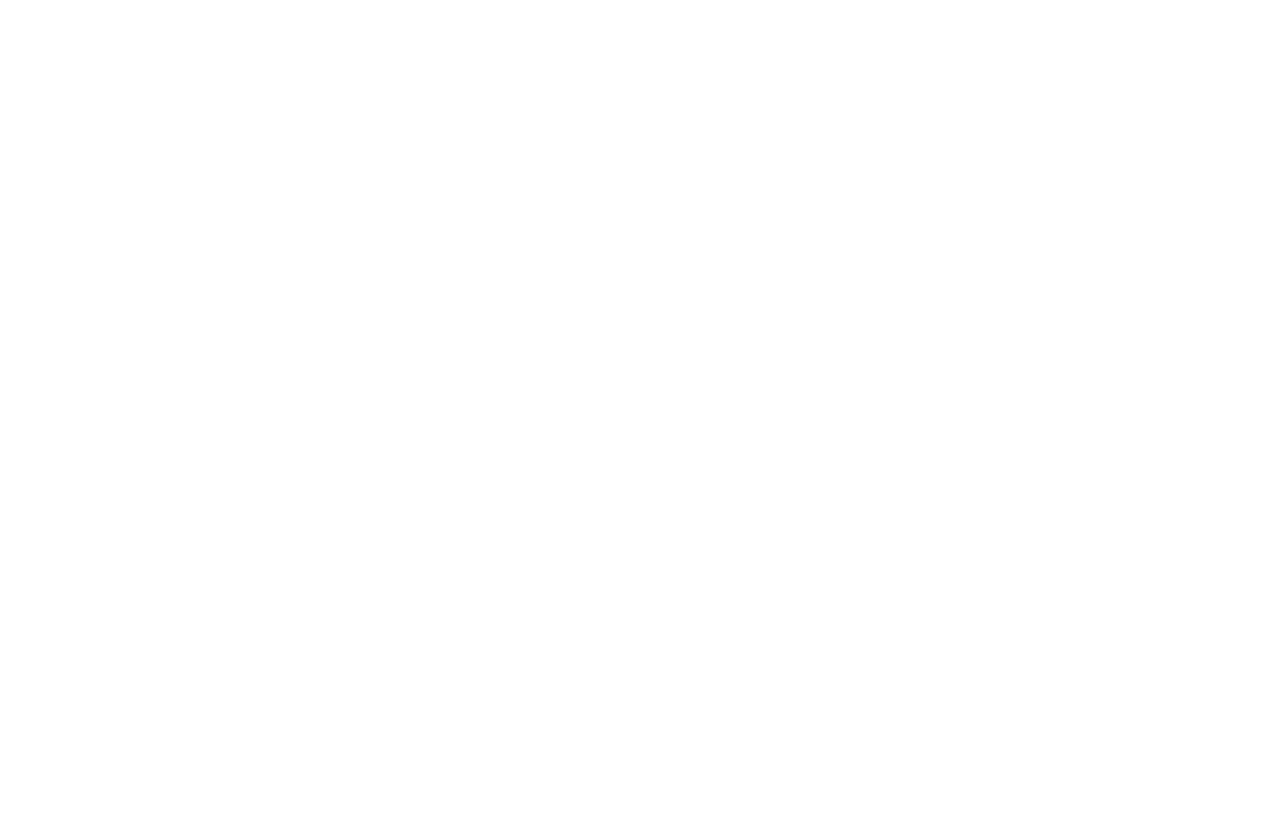
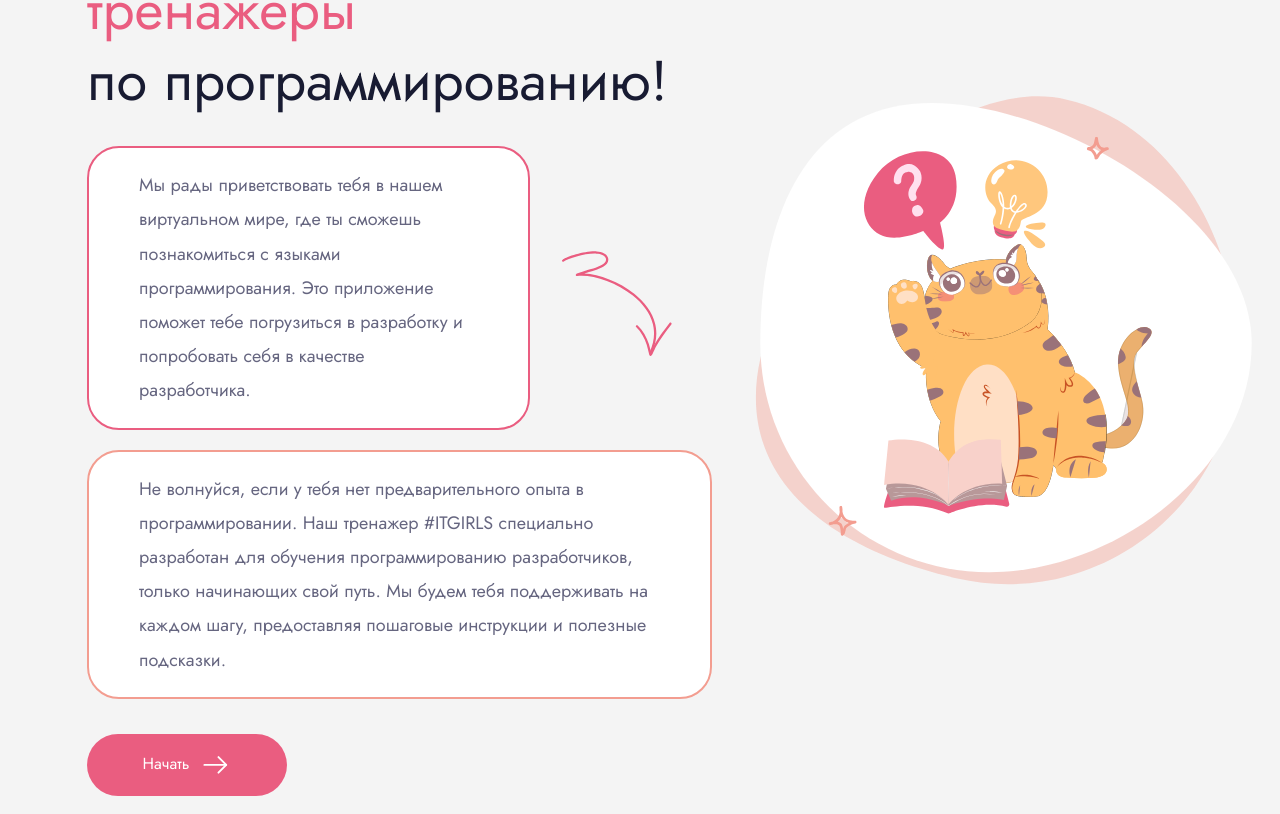
Before and after one commit to itgirlschool/Trainer, a React (Vite) app: page /greeting in a window 1280 px wide. Shown: the part 186-1000 px from the top of the page. Before the commit the page ends 800 px from the top, so only its background shows below. Built offline with nearby package versions, Linux system fonts and the light colour scheme.

Commit message:
add-routing, correct greeting text, add some styles

```diff
--- a/package.json
+++ b/package.json
@@ -10,7 +10,6 @@
     "preview": "vite preview"
   },
   "dependencies": {
-    "@reduxjs/toolkit": "^2.2.7",
     "antd": "^5.20.0",
     "normalize.css": "^8.0.1",
     "react": "^18.3.1",
@@ -20,6 +19,7 @@
   },
   "devDependencies": {
     "@eslint/js": "^9.8.0",
+    "@reduxjs/toolkit": "^2.2.7",
     "@types/react": "^18.3.3",
     "@types/react-dom": "^18.3.0",
     "@vitejs/plugin-react-swc": "^3.7.0",
--- a/src/Pages/Greeting/Greeting.jsx
+++ b/src/Pages/Greeting/Greeting.jsx
@@ -20,7 +20,7 @@ export default function Greeting() {
               <p className="greeting__text_pink">
                 в наши удивительные тренажеры
               </p>
-              <p className="greeting__text_black bl2">по HTML и CSS!</p>
+              <p className="greeting__text_black bl2">по программированию!</p>
             </div>
           </div>
           <div className="content_body">
@@ -28,23 +28,22 @@ export default function Greeting() {
               {" "}
               <div className="box box_first">
                 Мы рады приветствовать тебя в нашем виртуальном мире, где ты
-                сможешь познакомиться с HTML и CSS. Это приложение поможет тебе
-                погрузиться в веб-разработку и попробовать себя в качестве
-                разработчика.
+                сможешь познакомиться с языками программирования. Это приложение
+                поможет тебе погрузиться в разработку и попробовать себя в
+                качестве разработчика.
               </div>
               <img src={arrow} alt="arrow" />
             </div>
             <div className="box box_second">
               Не волнуйся, если у тебя нет предварительного опыта в
-              программировании. Наш тренажер #ITGIRLS предназначен для
-              начинающих: для тех, кто еще не определился и хотел бы
-              познакомиться с этим направлением поближе. Мы будем тебя
-              поддерживать на каждом шагу, предоставляя пошаговые инструкции и
-              полезные подсказки.
+              программировании. Наш тренажер #ITGIRLS специально разработан для
+              обучения программированию разработчиков, только начинающих свой
+              путь. Мы будем тебя поддерживать на каждом шагу, предоставляя
+              пошаговые инструкции и полезные подсказки.
             </div>
           </div>
           <div className="btn_wrapper">
-            <p>Создать профиль</p>
+            <p>Начать</p>
             <img src={arrowRight} alt="arrow" />
           </div>
           <div className="content_image"></div>
@@ -53,8 +52,8 @@ export default function Greeting() {
           <img src={cat} alt="cat" />
         </div>
       </section>
-      <div className="wrapper_paw">
-        <img src={paw} alt="paw" />
+      <div className="greeting__wrapper_paw">
+        <img src={paw} alt="paw"/>
       </div>
     </>
   );
--- a/src/Pages/Greeting/Greeting.scss
+++ b/src/Pages/Greeting/Greeting.scss
@@ -3,7 +3,7 @@
 .greeting__outer {
   display: grid;
   grid-template-columns: 1fr 1fr;
-  padding: 20px 87px;
+  padding: 20px 0 20px 87px;
   font-family: $familyJostRegular;
   font-weight: $light;
   @media (max-width: 1550px) {
@@ -11,6 +11,7 @@
   }
   @media (max-width: 1215px){
     display: flex;
+    padding: 20px 87px;
   }
   @media (max-width: 680px) {
     padding: 3%;
@@ -116,6 +117,7 @@
       color: white;
       @media (max-width: 680px) {
         width: 100%;
+        margin-bottom: 20px;
       }
     }
   }
@@ -137,3 +139,9 @@
     }
   }
 }
+.greeting__wrapper_paw{
+  overflow: hidden;
+  @media (max-width: 530px) and (max-height: 890px) {
+    max-height: 150px;
+  }
+}
--- /dev/null
+++ b/src/Pages/TasksList/TaskList.jsx
@@ -0,0 +1,5 @@
+import React from "react";
+
+export default function TaskPage() {
+  return <div>TaskPage</div>;
+}
--- a/src/app/App.jsx
+++ b/src/app/App.jsx
@@ -1,8 +1,28 @@
 import "./App.scss";
+import { Route, Routes } from 'react-router-dom';
+import Greeting from "../Pages/Greeting/Greeting";
+import Authorisation from '../Pages/Auth/Auth';
+import Home from '../Pages/Home/Home';
+import TaskList from '../Pages/TasksList/TaskList';
+import TaskPage from '../Pages/TaskPage/TaskPage';
+import Profile from '../Pages/Profile/Profile';
+import ErrorPage from '../Pages/Error/Error';
 
 function App() {
   return (
-  <>hello world</>
+    <div className="app">
+      <main className="main">
+        <Routes>
+          <Route path="/auth" element={<Authorisation />} />
+          <Route path="/greeting" element={<Greeting />} />
+          <Route path="/" element={<Home />} />
+          <Route path="/tasks" element={<TaskList />} />
+          <Route path="/task" element={<TaskPage />} />
+          <Route path="/profile" element={<Profile />} />
+          <Route path="*" element={<ErrorPage />} />
+        </Routes>
+      </main>
+    </div>
   );
 }
 
--- a/src/app/App.scss
+++ b/src/app/App.scss
@@ -0,0 +1,11 @@
+@import "../style/vars.scss";
+
+.app {
+  min-height: 100vh;
+  display: flex;
+  flex-direction: column;
+}
+.main {
+  background-color: $mainBackground;
+  flex-grow: 1;
+}
--- a/src/main.jsx
+++ b/src/main.jsx
@@ -1,14 +1,17 @@
-import { StrictMode } from 'react';
-import { createRoot } from 'react-dom/client';
-import App from './app/App';
-import './index.scss';
-import { Provider } from 'react-redux';
-import store from './store';
+import { StrictMode } from "react";
+import { createRoot } from "react-dom/client";
+import App from "./app/App";
+import "./index.scss";
+import { Provider } from "react-redux";
+import store from "./store";
+import { BrowserRouter } from "react-router-dom";
 
-createRoot(document.getElementById('root')).render(
+createRoot(document.getElementById("root")).render(
   <StrictMode>
-    <Provider store={store}>
-      <App />
-    </Provider>
-  </StrictMode>,
+    <BrowserRouter>
+      <Provider store={store}>
+        <App />
+      </Provider>
+    </BrowserRouter>
+  </StrictMode>
 );
```
Also changed, not shown: 1 other file (tests, documents, lock files or other folders).
